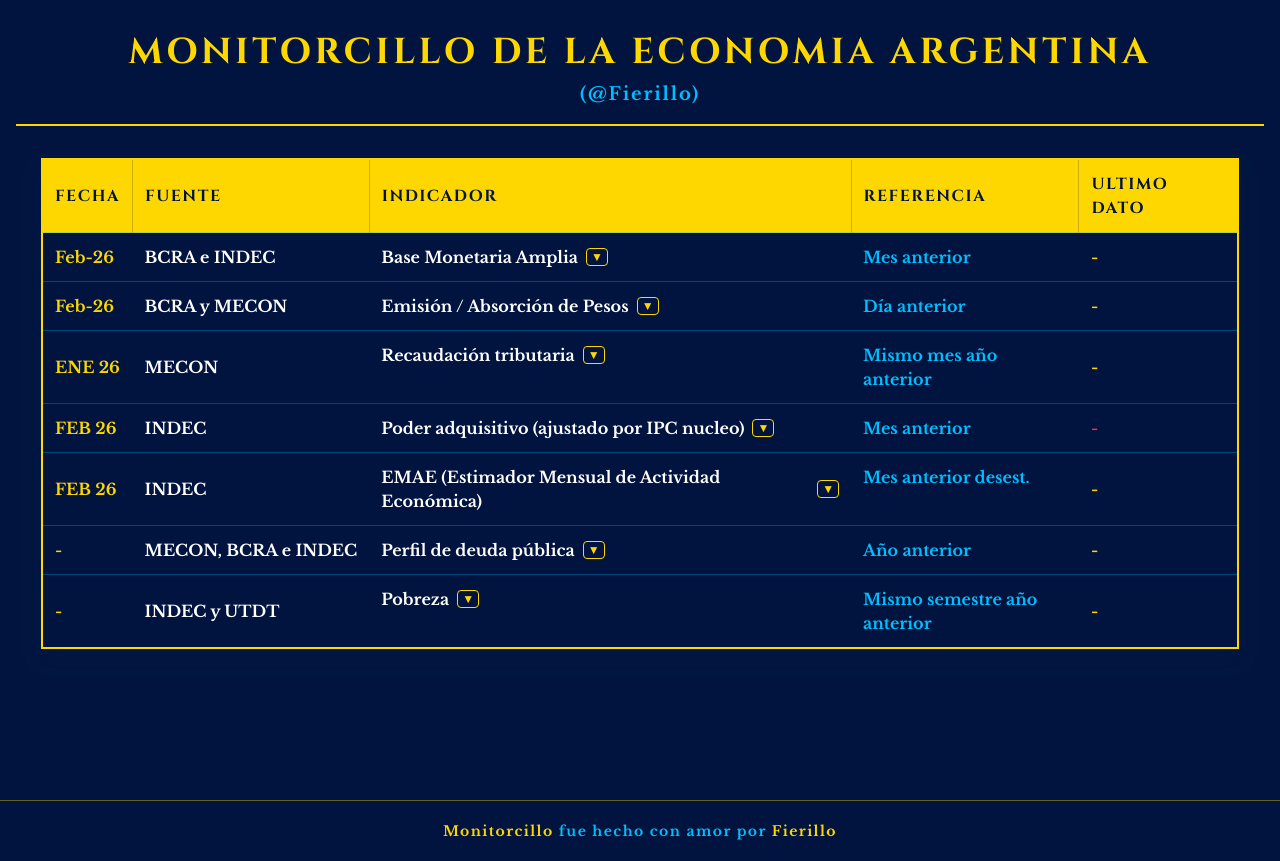
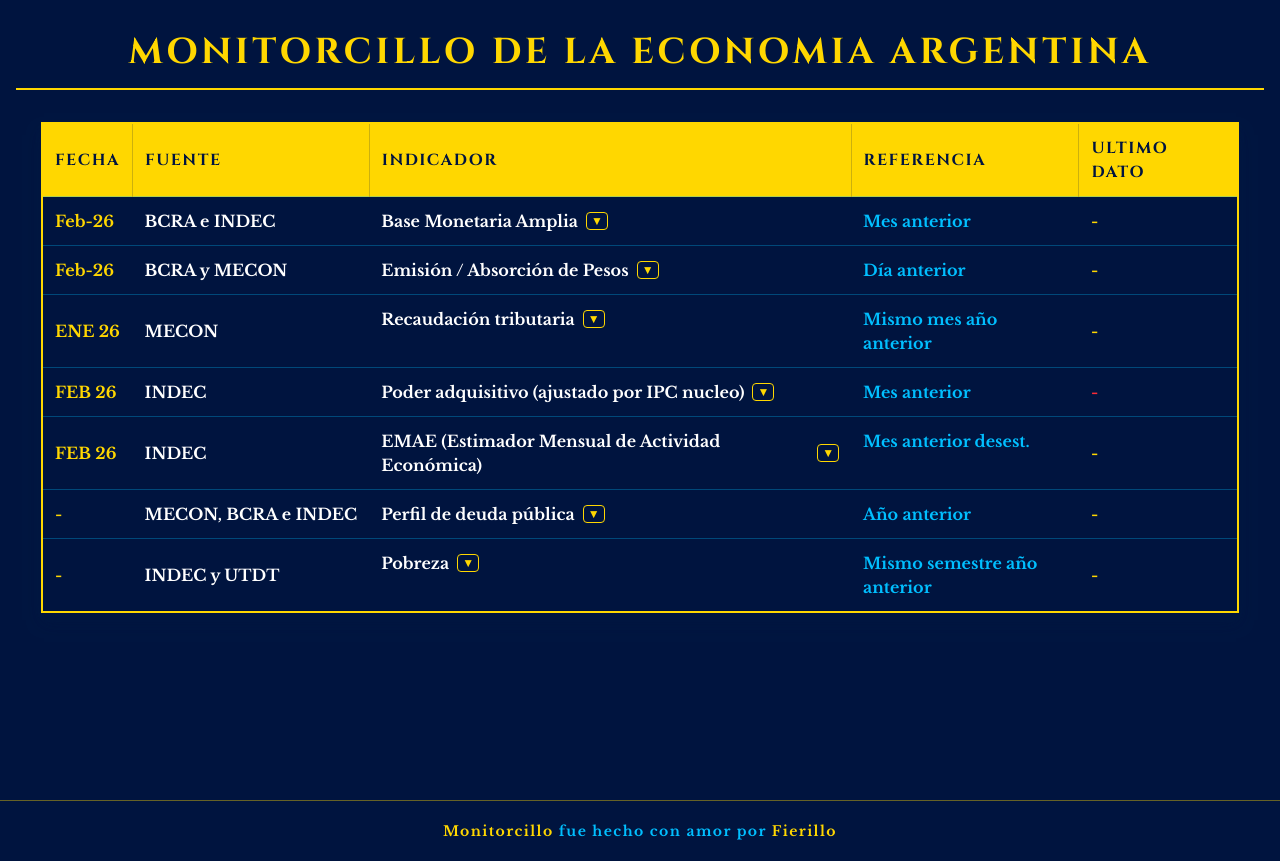
Before and after one commit to Fierillo/monitorcillo, a Next.js app: page / in a window 1280 px wide. Built offline with nearby package versions, Linux system fonts and the light colour scheme; no server answers; the database is empty.

Commit message:
style: remove author tag from homepage header

```diff
--- a/src/app/page.tsx
+++ b/src/app/page.tsx
@@ -12,7 +12,6 @@ export default async function Home() {
         <h1 className="imperial-title text-2xl sm:text-4xl font-bold uppercase tracking-widest text-imperial-gold">
           Monitorcillo de la Economia Argentina
         </h1>
-        <p className="text-imperial-cyan mt-2 font-bold tracking-widest text-base sm:text-lg">(@Fierillo)</p>
       </header>
       <main className="w-full sm:w-[96%] max-w-[1800px] flex flex-col gap-8">
         <IndicatorsTable data={data} />
```
